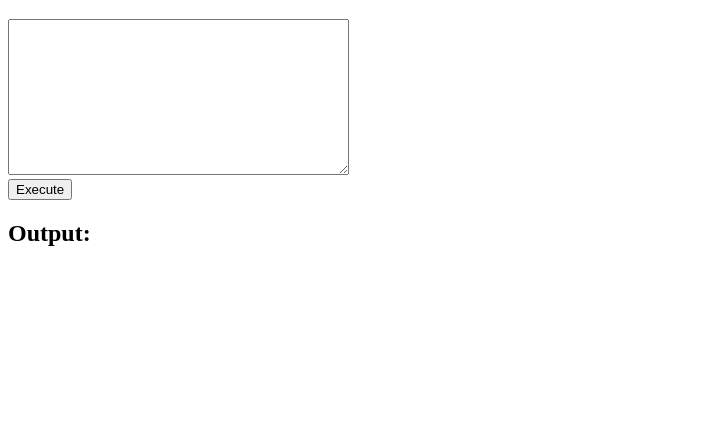
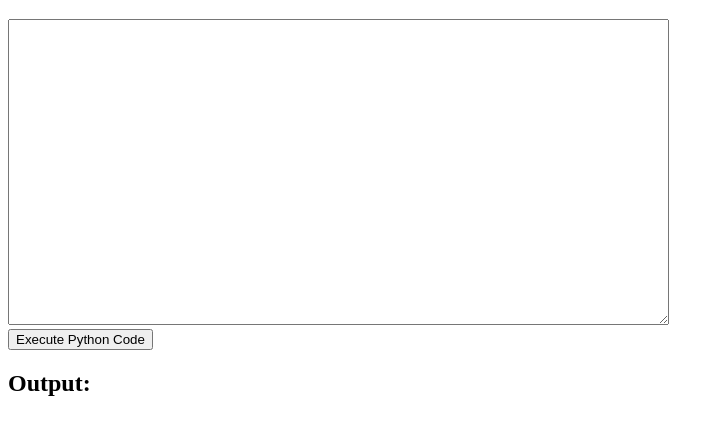
Before and after one commit to movieboxc17/Pi_decimals.test, a plain HTML site: page index.html in a window 1280 px wide. Shown: the part 61-496 px from the top of the page, without its empty margins (0-724 px from the left). Drawn offline with Linux system fonts and the light colour scheme.

Commit message:
Update index.html

```diff
--- a/index.html
+++ b/index.html
@@ -5,10 +5,10 @@
 </head>
 <body>
     <h1>Python Code Executor</h1>
-    <textarea id="code" rows="10" cols="40"></textarea><br>
-    <button id="execute">Execute</button><br>
+    <textarea id="code" rows="20" cols="80"></textarea><br>
+    <button id="execute">Execute Python Code</button><br>
     <h2>Output:</h2>
-    <pre id="output"></pre>
+    <pre id="output" style="white-space: pre-wrap;"></pre>
     <script>
         document.getElementById("execute").addEventListener("click", function () {
             var code = document.getElementById("code").value;
```
